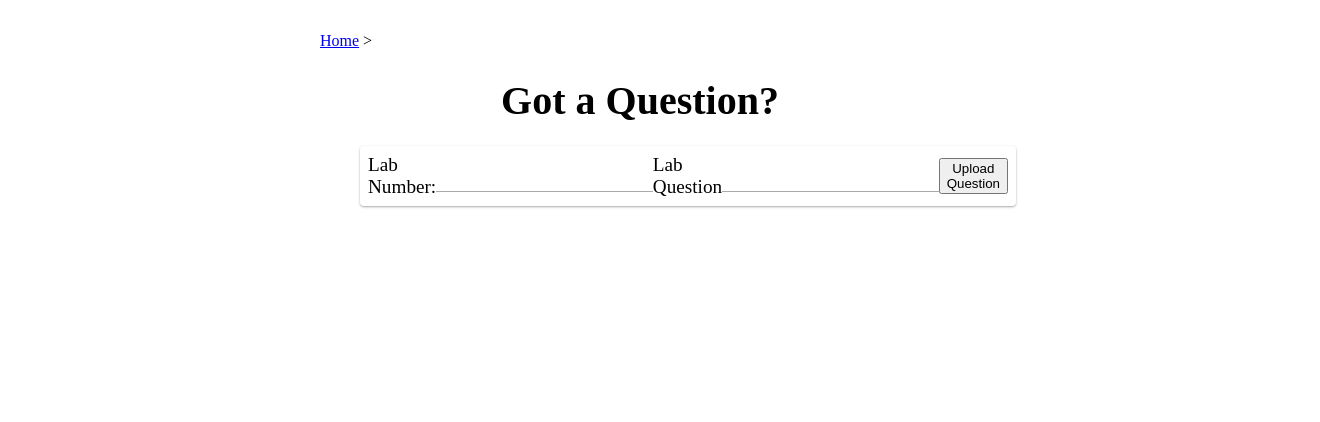
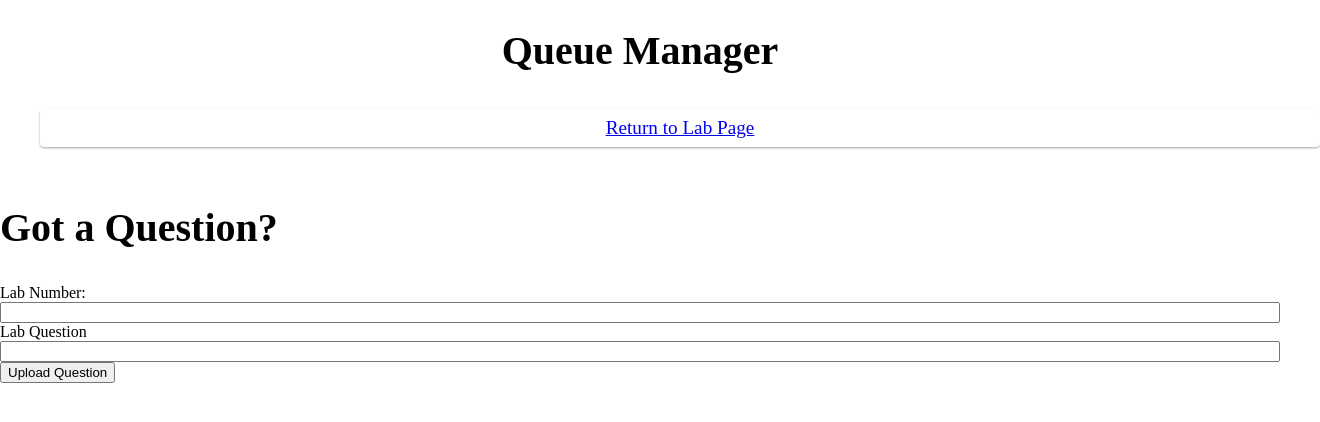
Before and after one commit to JamesGrom/QueueManager, a website: page static/htmlFiles/labq.html in a window 1280 px wide. Shown: the whole page, 1320 px wide, since content can reach past the window. Drawn offline with Linux system fonts and the light colour scheme; no server answers.

Commit message:
fixed layout

```diff
--- a/static/cssFiles/HelpfulResources.css
+++ b/static/cssFiles/HelpfulResources.css
@@ -29,9 +29,6 @@
     justify-content: center;
 }
 
-header{
-
-}
 
 header > nav > ul {
     display: flex;
--- a/static/cssFiles/labq.css
+++ b/static/cssFiles/labq.css
@@ -4,22 +4,15 @@ body {
   font-family: "Slabo 27px";
 }
 
-main {
-  max-width: 80ch;
-  padding: 2rem;
-  margin: auto;
+#ProjectTitle{
+  display: flex;
+  justify-content: center;
 }
 
-main img {
-  height: 100%;
-}
-
-main header {
+#TopSection{
   display: flex;
-  height: 4rem;
-  align-content: center;
+  flex-direction: column;
   justify-content: center;
-  margin-bottom: 2rem;;
 }
 
 h1,
@@ -34,6 +27,11 @@ h1 {
 
 ul {
   width: 100%;
+}
+
+header > nav > ul {
+  display: flex;
+  justify-content: space-around;
 }
 
 li {
--- a/static/htmlFiles/labq.html
+++ b/static/htmlFiles/labq.html
@@ -5,17 +5,20 @@
         <title> Questions </title>
         <href='https://fonts.googleapis.com/css?family=Adamina' rel='stylesheet'>
         <link rel='stylesheet' href='../cssFiles/labq.css'>
-        <script async src='../javascriptFiles/labq.js'></script>
+        <script defer src='../javascriptFiles/labq.js'></script>
     </head>
     <body>
-        <main>
-            <a href='./'>Home</a> >
         <header>
-                <h1> Got a Question? </h1>
+            <h1 id="ProjectTitle"> Queue Manager</h1>
+            <nav>
+                <ul>
+                    <li> <a href="./lab"> Return to Lab Page </a> </li>
+                </ul>
+            </nav>
         </header>
-            <ul>
-                <li>
 
+        <section id="TopSection">
+            <h1 id="PageTitle"> Got a Question?</h1>
             <label for="labNum"> Lab Number:</label>
             <input type="text" id="labNum" name="labNum" value="">
             <label for="labQs" >Lab Question</label>
@@ -23,9 +26,8 @@
             <div id="ButtonPlacement">
                 <button id='ResourceButton'> Upload Question </button>
             </div>
-                </li>
-            </ul>
-        </main>
+
+        </section>
 
         <template id='question'>
             <li>
```
Lines whose indentation alone changed are shown as unchanged.
